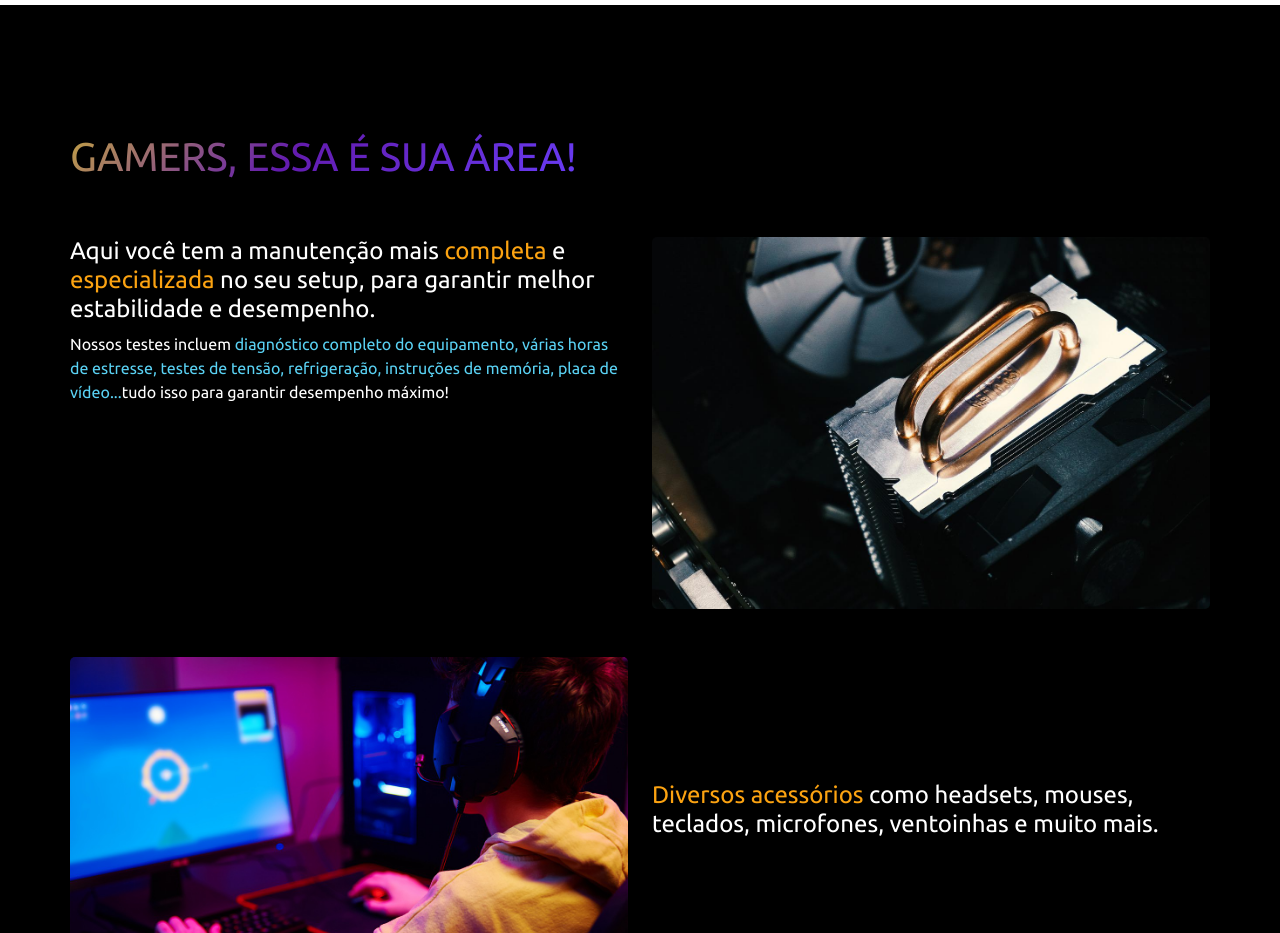
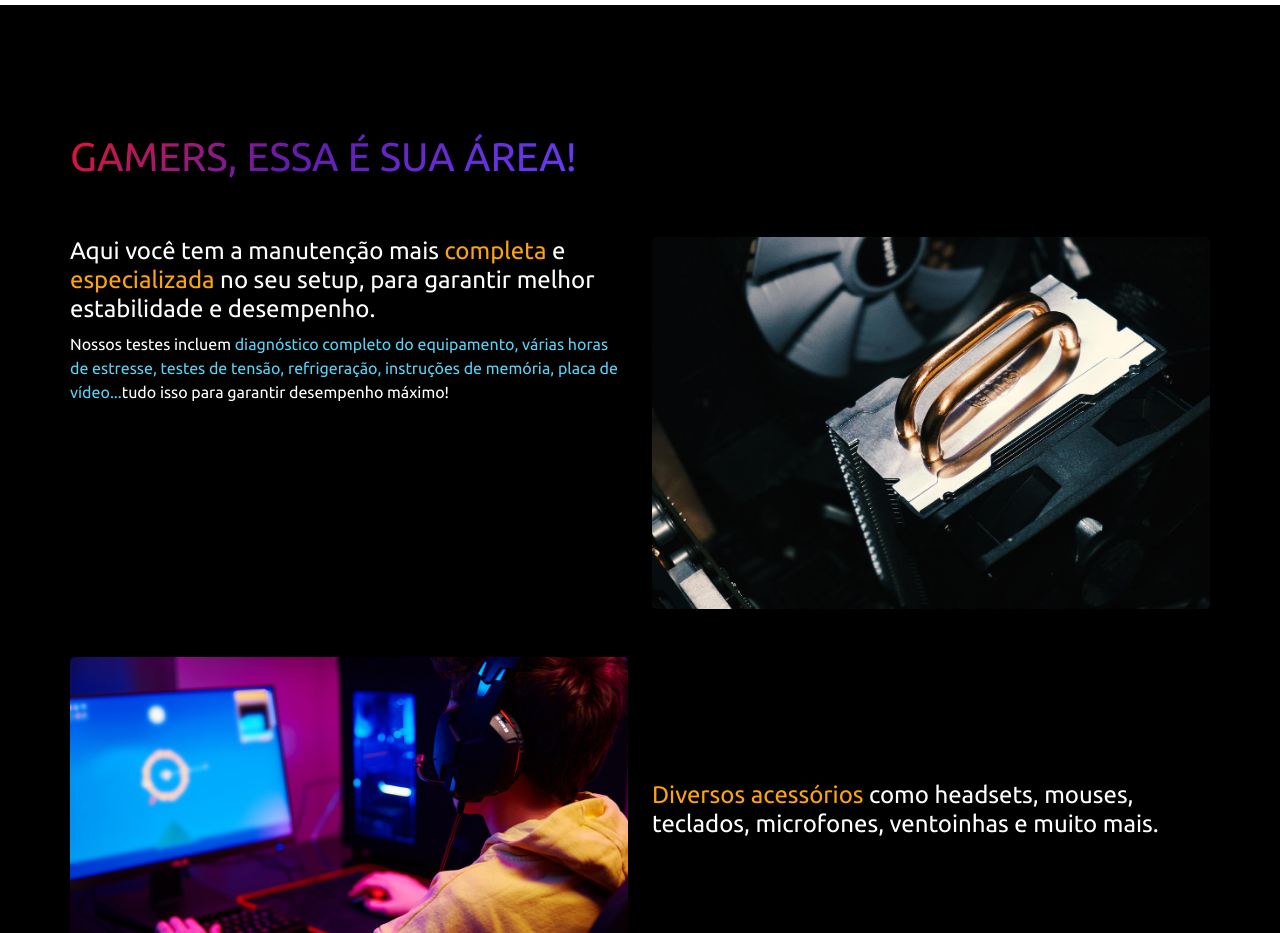
Before and after one commit to Gkreischer/sigatec-site, a React (Create React App) app: page / in a window 1280 px wide. Shown: the part 2060-2993 px from the top of the page. Built offline with nearby package versions, Linux system fonts and the light colour scheme.

Commit message:
Corrections

```diff
--- a/src/App.scss
+++ b/src/App.scss
@@ -87,8 +87,8 @@ body {
   text-transform: uppercase;
   background-image: linear-gradient(
     -225deg,
-    #ff1313 0%,
-    #fff800 29%,
+    #fff800 0%,
+    #ff1313 39%,
     #9028ffaf 67%,
     #6940ff 100%,
   );
```
Also changed, not shown: package.json (+5 -2 lines), 1 other file (tests, documents, lock files or other folders).
